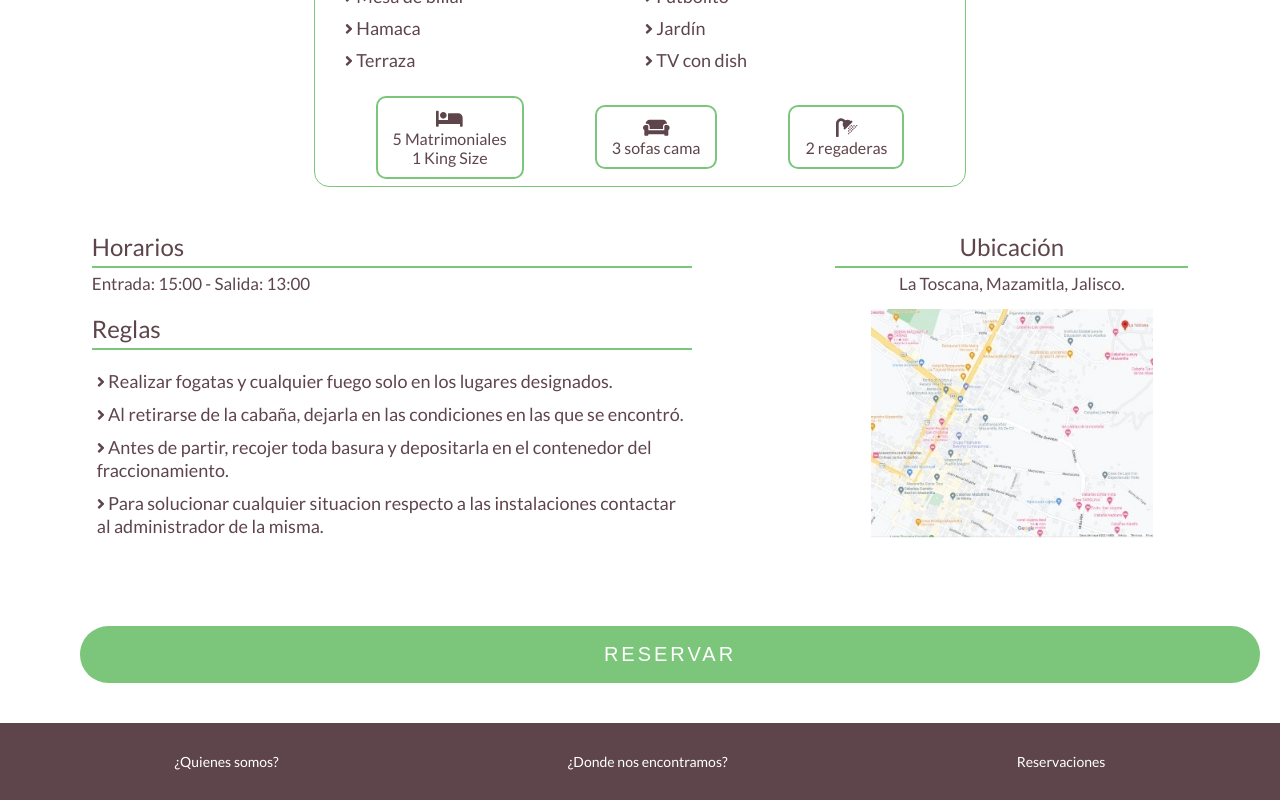
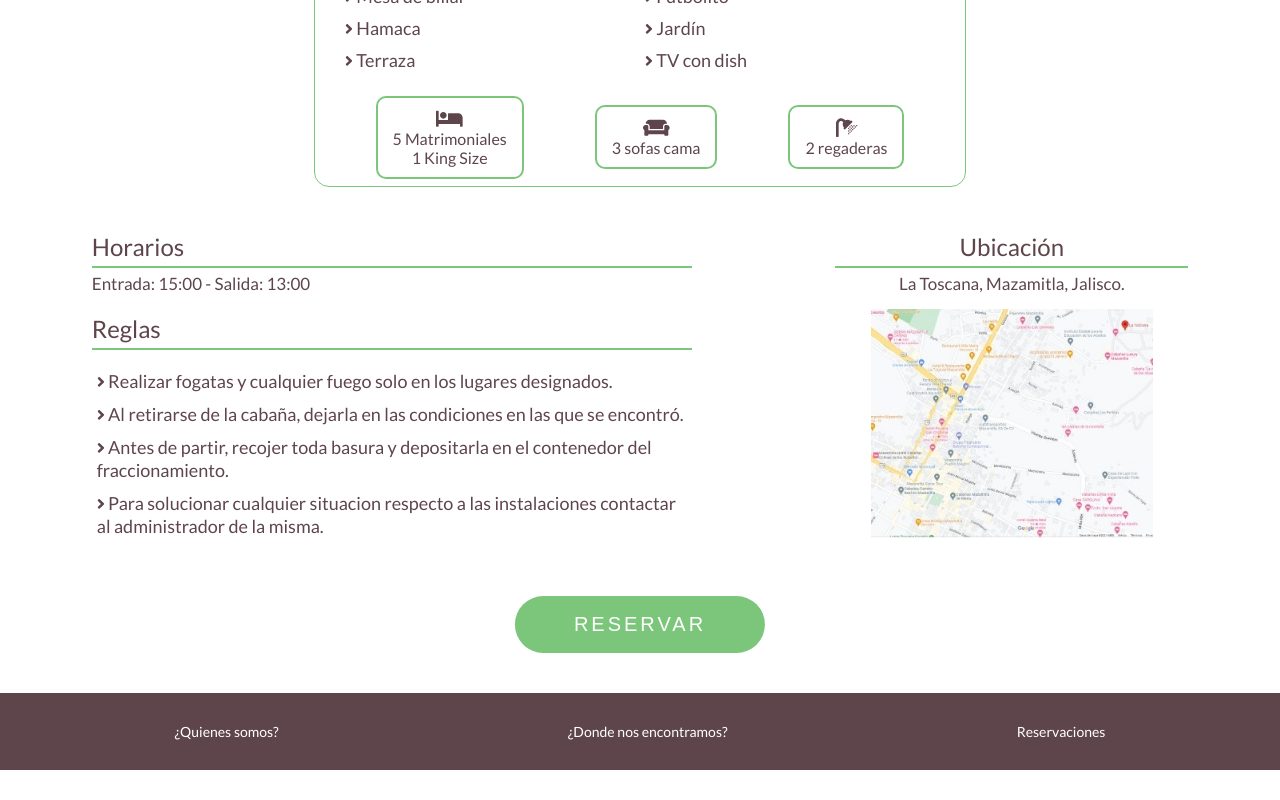
Before and after one commit to MirVill/cottages-mazamitla-app, a React (Create React App) app: page / in a window 1280 px wide. Shown: the part 877-1677 px from the top of the page. After the commit the page ends 1647 px from the top, so only its background shows below. Built offline with nearby package versions, Linux system fonts and the light colour scheme.

Commit message:
modified btn

```diff
--- a/sass/Utils/_btn.scss
+++ b/sass/Utils/_btn.scss
@@ -1,7 +1,8 @@
 @import '../Abstracts/variables';
 .btn {
   border: none;
-  margin: 3rem;
+  margin-bottom: 3rem;
+  width: fit-content;
   display: inline-block;
   padding: 1.7rem 5.9rem;
   font-size: $title-xs;
--- a/src/Assets/Css/index.css
+++ b/src/Assets/Css/index.css
@@ -222,63 +222,6 @@ body {
   .features-list li {
     flex: 0 0 100%; } }
 
-.card {
-  border: 1px solid #7BC67B;
-  padding: 2rem 3rem;
-  border-radius: 1.5rem;
-  margin: 1.5rem 0; }
-
-.card-transparent {
-  padding: 2rem 3rem;
-  margin: 1.5rem 0; }
-
-@media (max-width: 1440px) {
-  .card {
-    padding: 1.5rem 2.5rem .7rem; }
-  .card-transparent {
-    padding: 1.5rem 2rem 0; } }
-
-@media (max-width: 515px) {
-  .card {
-    padding: 1rem 1.5rem .7rem; } }
-
-@media (max-width: 460px) {
-  .card-transparent {
-    padding: .5rem 1rem 0; } }
-
-.btn {
-  border: none;
-  margin: 3rem;
-  display: inline-block;
-  padding: 1.7rem 5.9rem;
-  font-size: 2rem;
-  letter-spacing: .3rem;
-  border-radius: 4rem;
-  background-color: #7BC67B;
-  color: #ffffff;
-  text-transform: uppercase;
-  transition: all .2s;
-  position: relative;
-  left: 50%;
-  transform: translateX(-50%); }
-  .btn:hover {
-    transform: translateX(-50%) translateY(-3px);
-    box-shadow: 0 1rem 2rem rgba(0, 0, 0, 0.2); }
-  .btn:active {
-    transform: translateX(-50%) translateY(-1px);
-    box-shadow: 0 0.5rem 1rem rgba(0, 0, 0, 0.2); }
-
-@media (max-width: 460px) {
-  .btn {
-    font-size: 1.8rem;
-    padding: 1.2rem 5.4rem; } }
-
-.info-container {
-  justify-content: space-around;
-  align-content: center;
-  display: flex;
-  flex-wrap: wrap; }
-
 .location-container {
   text-align: center; }
   .location-container h2 {
@@ -466,3 +409,31 @@ body {
 @media (max-width: 460px) {
   .card-transparent {
     padding: .5rem 1rem 0; } }
+
+.btn {
+  border: none;
+  margin-bottom: 3rem;
+  width: fit-content;
+  display: inline-block;
+  padding: 1.7rem 5.9rem;
+  font-size: 2rem;
+  letter-spacing: .3rem;
+  border-radius: 4rem;
+  background-color: #7BC67B;
+  color: #ffffff;
+  text-transform: uppercase;
+  transition: all .2s;
+  position: relative;
+  left: 50%;
+  transform: translateX(-50%); }
+  .btn:hover {
+    transform: translateX(-50%) translateY(-3px);
+    box-shadow: 0 1rem 2rem rgba(0, 0, 0, 0.2); }
+  .btn:active {
+    transform: translateX(-50%) translateY(-1px);
+    box-shadow: 0 0.5rem 1rem rgba(0, 0, 0, 0.2); }
+
+@media (max-width: 460px) {
+  .btn {
+    font-size: 1.8rem;
+    padding: 1.2rem 5.4rem; } }
```
